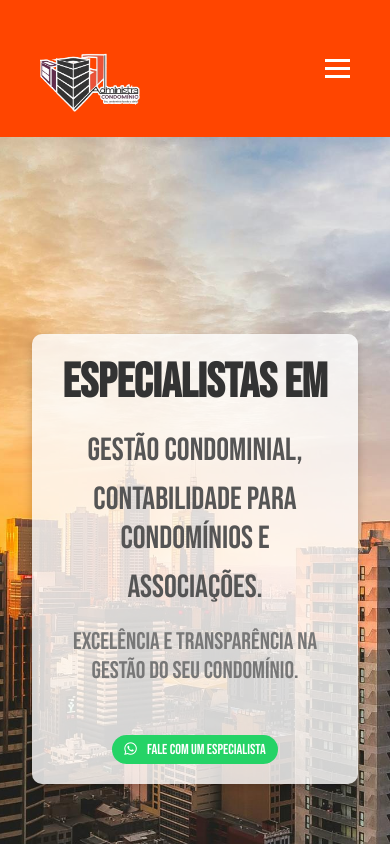
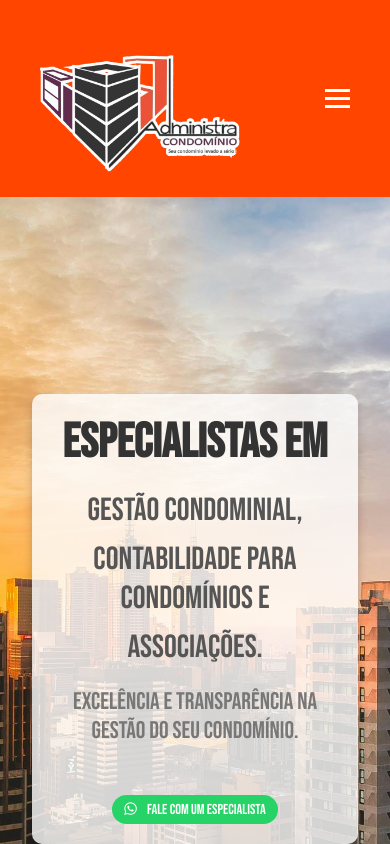
Before and after one commit to pedrolopex1/xx, a plain HTML site: page index.html in a window 390 px wide. Shown: the top 844 px of the page. Drawn offline with nearby package versions, Linux system fonts and the light colour scheme; a web font is replaced by a local one.

Commit message:
Update 2 style.css

```diff
--- a/style.css
+++ b/style.css
@@ -136,7 +136,8 @@ body {
 
 @media (max-width: 480px) {
   .header .logo img {
-    width: 100px;
+    width: 200px; /* Ajuste para um valor adequado */
+    height: auto; /* Mantém a proporção da imagem */
   }
 
   .nav-menu li a {
@@ -998,10 +999,7 @@ section__grid {
   margin-top: 2rem; /* Espaçamento superior */
 }
 
-.logo img {
-  max-width: 300px; /* Tamanho máximo da logo */
-  height: auto; /* Mantém a proporção da imagem */
-}
+
 
 /* Media Queries para dispositivos móveis */
 @media (max-width: 768px) {
@@ -1019,9 +1017,7 @@ section__grid {
       justify-content: center; /* Centraliza os ícones das redes sociais */
   }
 
-  .logo img {
-      max-width: 120px; /* Reduz o tamanho da logo em telas menores */
-  }
+
 }
 
 @media (max-width: 480px) {
@@ -1037,9 +1033,10 @@ section__grid {
       font-size: 1.2em; /* Reduz o tamanho dos ícones das redes sociais */
   }
 
-  .rodape .logo img {
-      max-width: 100px; /* Reduz ainda mais o tamanho da logo */
-  }
+
+
+
+
 }
 
 @media (min-width:760px){
```
